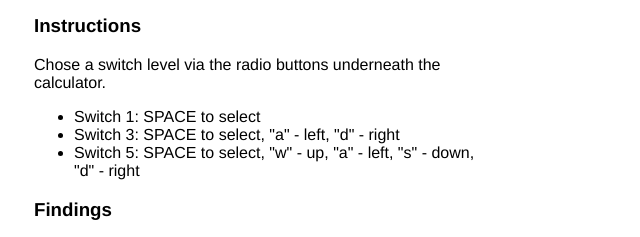
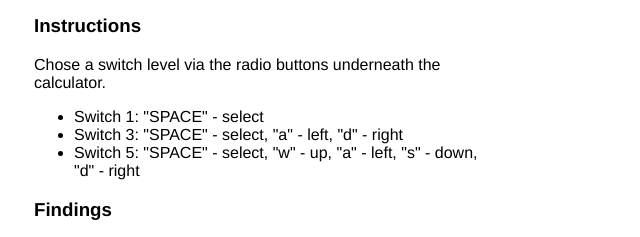
Before and after one commit to hittecd/hittecd.github.io, a plain HTML site: page hw8/index.html in a window 1280 px wide. Shown: the part 1057-1294 px from the top of the page, 0-640 px from the left. Drawn offline with nearby package versions, Linux system fonts and the light colour scheme.

Commit message:
completed hw8

```diff
--- a/hw8/index.html
+++ b/hw8/index.html
@@ -62,9 +62,9 @@
 			<h3>Instructions</h3>
 			<p>Chose a switch level via the radio buttons underneath the calculator.</p>
 			<ul>
-				<li>Switch 1: SPACE to select</li>
-				<li>Switch 3: SPACE to select, "a" - left, "d" - right</li>
-				<li>Switch 5: SPACE to select, "w" - up, "a" - left, "s" - down, "d" - right</li>
+				<li>Switch 1: "SPACE" - select</li>
+				<li>Switch 3: "SPACE" - select, "a" - left, "d" - right</li>
+				<li>Switch 5: "SPACE" - select, "w" - up, "a" - left, "s" - down, "d" - right</li>
 			</ul>
 			<h3>Findings</h3>
 			<p>My main take away from my tests was that the each switch level offered distinct advantages and disadvantages.</p>
```
